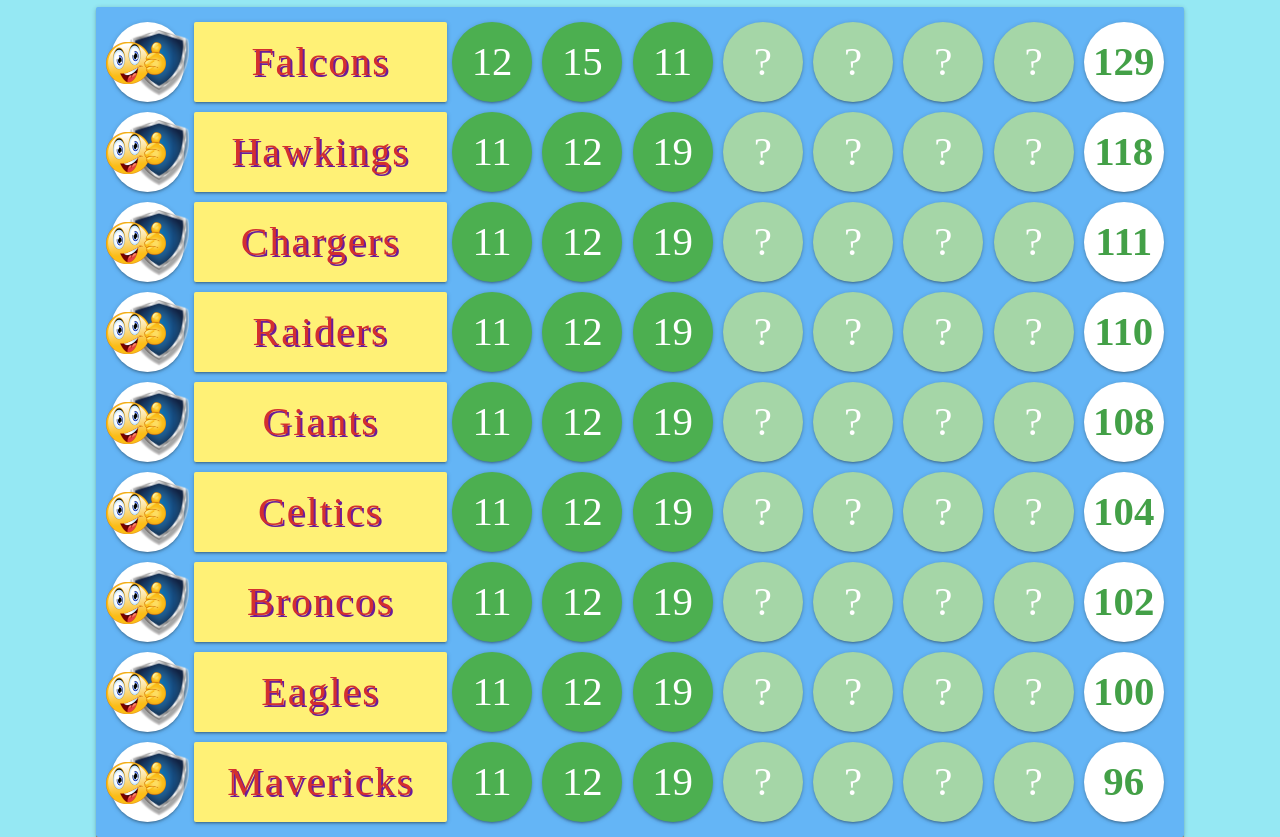
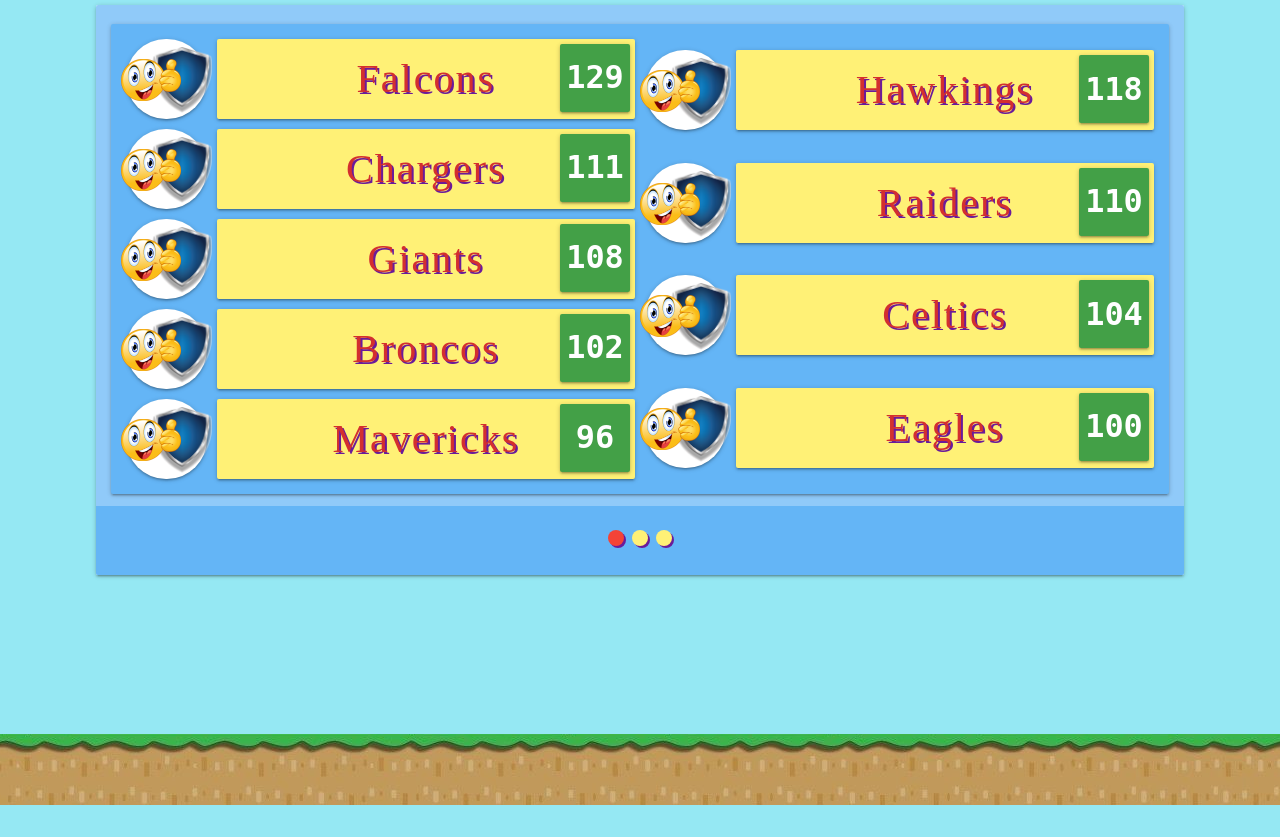
Before and after one commit to MamathaBussa/ps-leaderboard, a React (Create React App) app: page / in a window 1280 px wide. After the commit the page ends 805 px from the top, so only its background shows below. Built offline with nearby package versions, Linux system fonts and the light colour scheme; a web font is replaced by a local one.

Commit message:
added background color variable for mario app

```diff
--- a/src/App.js
+++ b/src/App.js
@@ -1,7 +1,7 @@
 import React, {Component} from 'react'
 import $ from 'jquery'
 import './App.sass'
-import CurrentComponent from './components/TeamScoreDetailsSlide'
+import CurrentComponent from './components/Carousel'
 import {TeamScoreDetails} from './data'
 
 class App extends Component {
--- a/src/App.sass
+++ b/src/App.sass
@@ -1,5 +1,6 @@
+$marioSkyColor: #95E8F3
 html
-  background-color: skyblue
+  background-color: $marioSkyColor
   .App
     .below-1070px-content
       display: flex
@@ -13,8 +14,9 @@
       display: none
 @media screen and (min-width:1071px)
   html
-    height: 100vh
-    background-color: #95E8F3
+    min-height: 100vh
+    background-color: $marioSkyColor !important
+    background: url(/img/mario-bg.png) repeat-x bottom
     .App
       .below-1070px-content
         display: none
@@ -22,7 +24,6 @@
         display: block
         margin: 0 auto
         min-height: 100vh
-        background: url(/img/mario-bg.png) repeat-x bottom
         background-attachment: fixed
         .container
           // box
```
